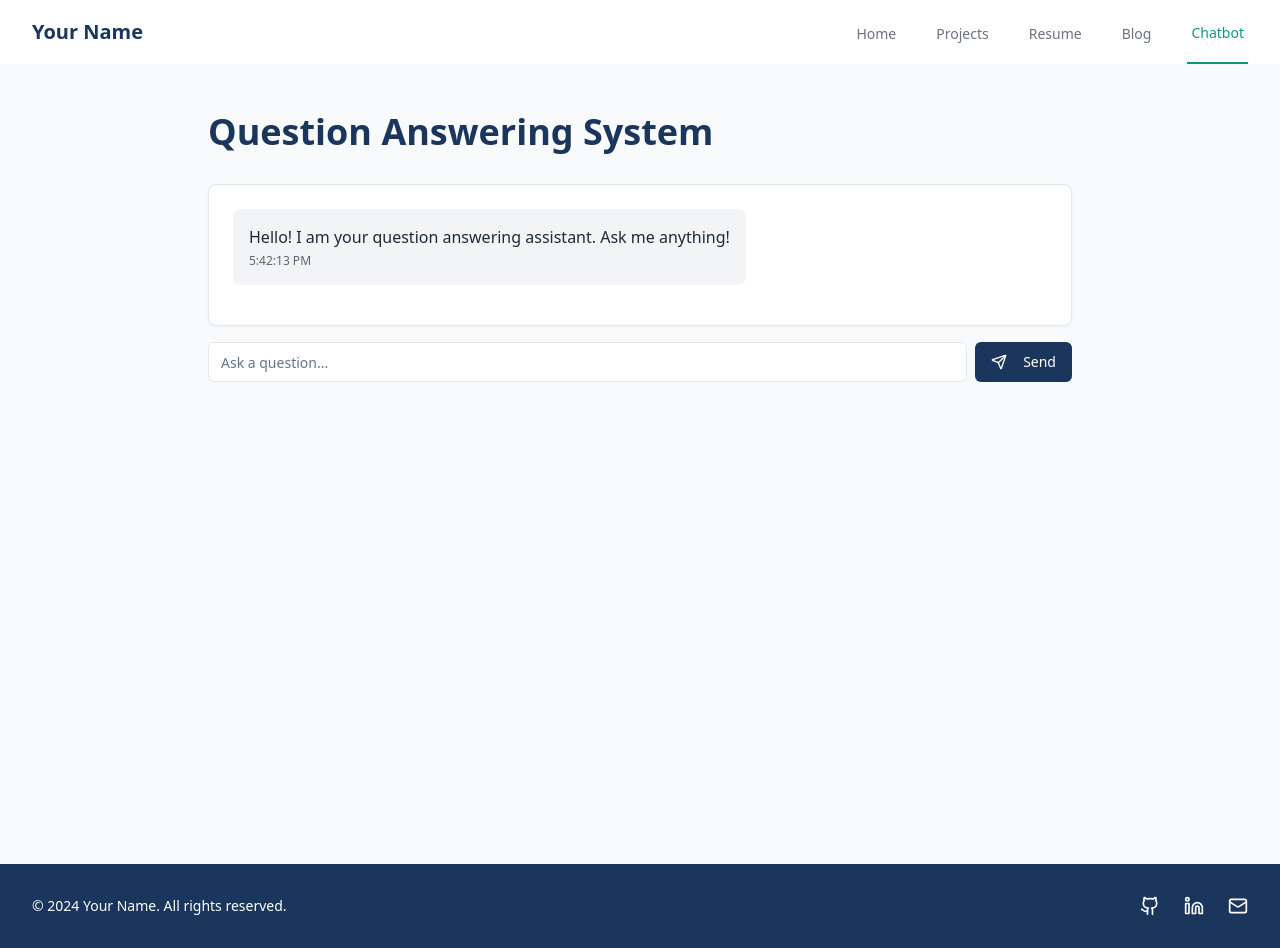
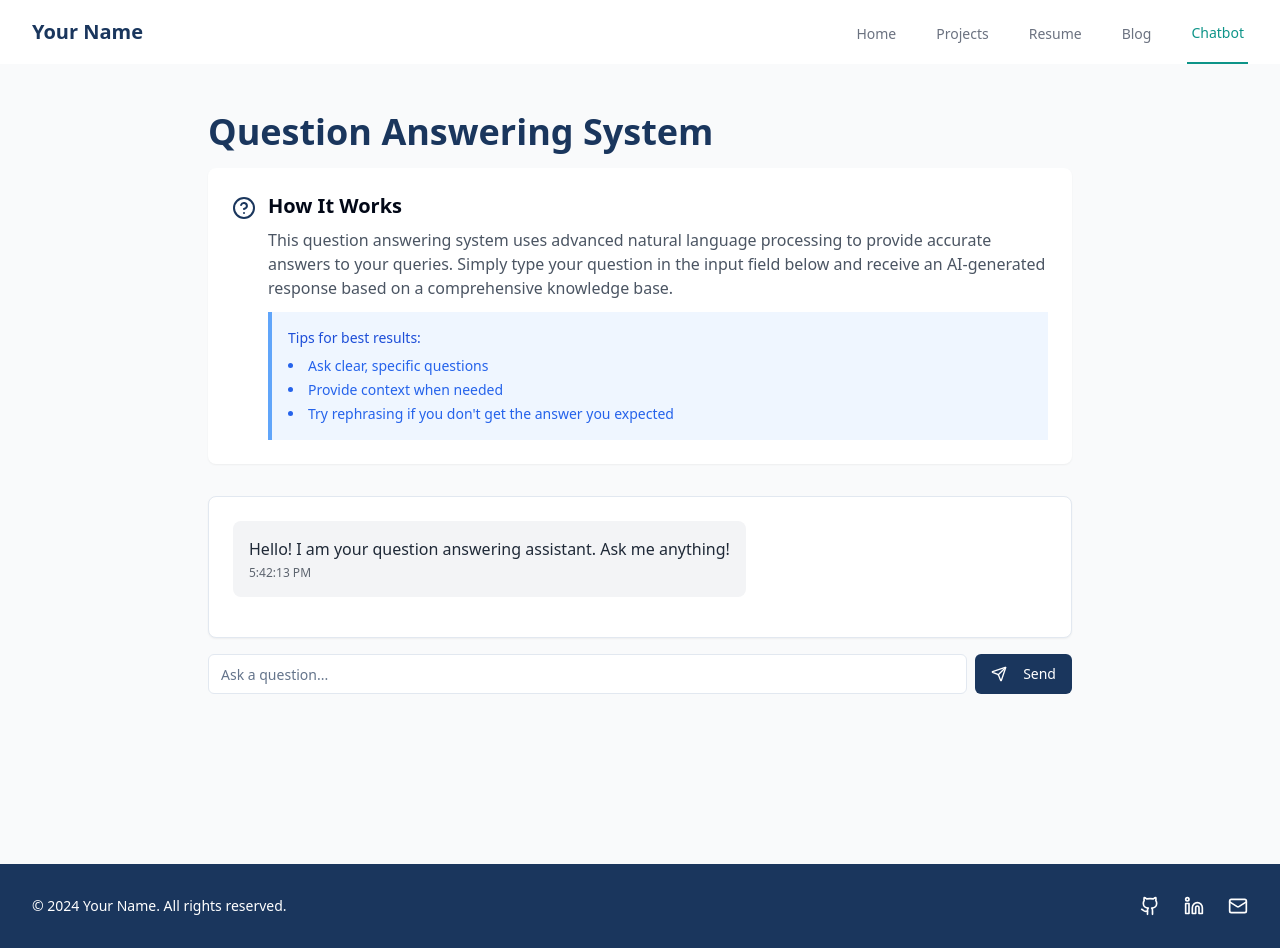
Before and after one commit to sababl/my-ml-journeyhub, a React (Vite) app: page /chatbot in a window 1280 px wide. Built offline with nearby package versions, Linux system fonts and the light colour scheme.

Commit message:
Add project description
Add a description section to the chatbot page to explain the project and its functionality.

```diff
--- a/src/pages/Chatbot.tsx
+++ b/src/pages/Chatbot.tsx
@@ -1,10 +1,9 @@
 
 import React, { useState } from 'react';
-import { Send } from 'lucide-react';
+import { Send, HelpCircle } from 'lucide-react';
 import { Button } from '@/components/ui/button';
 import { Input } from '@/components/ui/input';
 import { Card, CardContent } from '@/components/ui/card';
-import { Textarea } from '@/components/ui/textarea';
 import { toast } from 'sonner';
 
 // Define message types
@@ -88,7 +87,30 @@ const Chatbot = () => {
   return (
     <div className="min-h-screen bg-gray-50 py-12">
       <div className="max-w-4xl mx-auto px-4">
-        <h1 className="text-4xl font-bold text-primary mb-8">Question Answering System</h1>
+        <h1 className="text-4xl font-bold text-primary mb-4">Question Answering System</h1>
+
+        {/* Description section */}
+        <div className="bg-white rounded-lg shadow-sm p-6 mb-8">
+          <div className="flex items-start">
+            <HelpCircle className="h-6 w-6 text-primary mr-3 mt-1 flex-shrink-0" />
+            <div>
+              <h2 className="text-xl font-semibold mb-2">How It Works</h2>
+              <p className="text-gray-600 mb-3">
+                This question answering system uses advanced natural language processing to provide accurate
+                answers to your queries. Simply type your question in the input field below and receive
+                an AI-generated response based on a comprehensive knowledge base.
+              </p>
+              <div className="bg-blue-50 border-l-4 border-blue-400 p-4 text-sm">
+                <p className="font-medium text-blue-700">Tips for best results:</p>
+                <ul className="list-disc list-inside text-blue-600 mt-2 space-y-1">
+                  <li>Ask clear, specific questions</li>
+                  <li>Provide context when needed</li>
+                  <li>Try rephrasing if you don't get the answer you expected</li>
+                </ul>
+              </div>
+            </div>
+          </div>
+        </div>
 
         <Card className="mb-4">
           <CardContent className="p-6">
```
